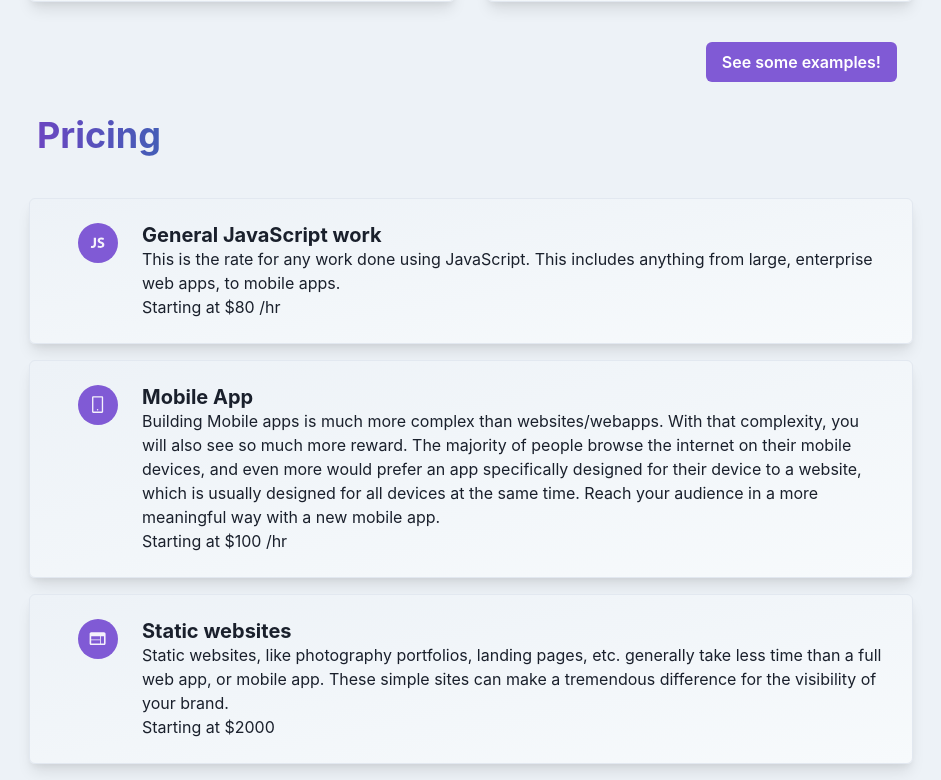
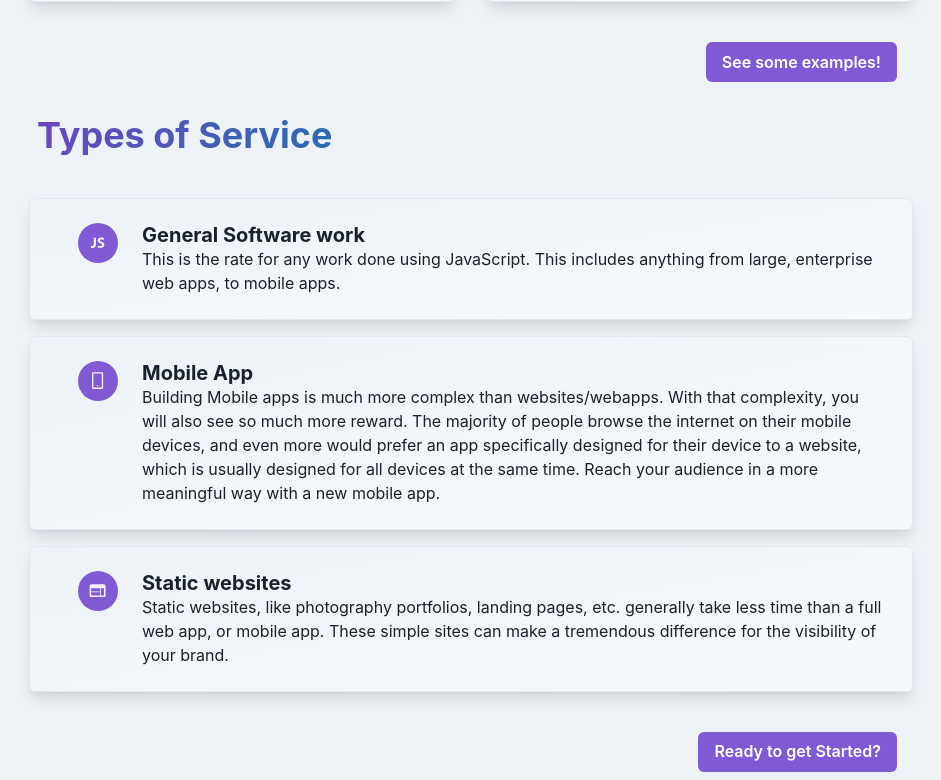
Before and after one commit to FindingHomeHere/portfolio-v2, a Next.js app: page /about in a window 1280 px wide. Shown: the part 1120-1900 px from the top of the page, without its empty margins (169-1110 px from the left). Built offline with nearby package versions, Linux system fonts and the light colour scheme.

Commit message:
Removed Google Analytics, updated pricing page

```diff
--- a/lib/ga/index.js
+++ /dev/null
@@ -1,11 +0,0 @@
-// log the pageview with their URL
-export const pageview = (url) => {
-  window.gtag('config', process.env.NEXT_PUBLIC_GOOGLE_ANALYTICS, {
-    page_path: url,
-  });
-};
-
-// log specific events happening.
-export const event = ({ action, params }) => {
-  window.gtag('event', action, params);
-};
--- a/pages/_app.js
+++ b/pages/_app.js
@@ -1,25 +1,10 @@
 import { ChakraProvider, Flex } from '@chakra-ui/react';
 import theme from '../styles/theme';
-import { useRouter } from 'next/router';
-import { useEffect } from 'react';
 
 import Navbar from '../components/Navbar';
 import Footer from '../components/Footer';
-import * as ga from '../lib/ga';
 
 function MyApp({ Component, pageProps }) {
-  const router = useRouter();
-
-  useEffect(() => {
-    const handleRouteChange = (url) => {
-      ga.pageview(url);
-    };
-    router.events.on('routeChangeComplete', handleRouteChange);
-
-    return () => {
-      router.events.off('routeChangeComplete', handleRouteChange);
-    };
-  }, [router.events]);
   return (
     <ChakraProvider theme={theme} resetCSS={true}>
       <Navbar />
--- a/pages/_document.js
+++ b/pages/_document.js
@@ -5,24 +5,6 @@ export default class Document extends NextDocument {
   render() {
     return (
       <Html lang='en'>
-        <Head>
-          <script
-            async
-            src={`https://www.googletagmanager.com/gtag/js?id=${process.env.NEXT_PUBLIC_GOOGLE_ANALYTICS}`}
-          />
-          <script
-            dangerouslySetInnerHTML={{
-              __html: `
-            window.dataLayer = window.dataLayer || [];
-            function gtag(){dataLayer.push(arguments);}
-            gtag('js', new Date());
-            gtag('config', '${process.env.NEXT_PUBLIC_GOOGLE_ANALYTICS}', {
-              page_path: window.location.pathname,
-            });
-          `,
-            }}
-          />
-        </Head>
         <body>
           <ColorModeScript initialColorMode={theme.config.initialColorMode} />
           <Main />
--- a/pages/about/index.js
+++ b/pages/about/index.js
@@ -135,7 +135,7 @@ const About = () => {
           <Heading
             mb={8}
             mx={4}
-            width='200px'
+            display='inline-block'
             bgGradient={
               colorMode === 'dark'
                 ? 'linear(to-r, purple.300, blue.500)'
@@ -143,26 +143,23 @@ const About = () => {
             }
             bgClip='text'
           >
-            Pricing
+            Types of Service
           </Heading>
           <SimpleGrid spacing='16px' p={2} columns={1}>
             <ServiceItem
-              title='General JavaScript work'
+              title='General Software work'
               icon={DiJavascript1}
               description='This is the rate for any work done using JavaScript. This includes anything from large, enterprise web apps, to mobile apps.'
-              price='Starting at $80 /hr'
             />
             <ServiceItem
               title='Mobile App'
               icon={AiOutlineMobile}
               description='Building Mobile apps is much more complex than websites/webapps. With that complexity, you will also see so much more reward. The majority of people browse the internet on their mobile devices, and even more would prefer an app specifically designed for their device to a website, which is usually designed for all devices at the same time. Reach your audience in a more meaningful way with a new mobile app.'
-              price='Starting at $100 /hr'
             />
             <ServiceItem
               title='Static websites'
               icon={MdWeb}
               description='Static websites, like photography portfolios, landing pages, etc. generally take less time than a full web app, or mobile app. These simple sites can make a tremendous difference for the visibility of your brand.'
-              price='Starting at $2000'
             />
           </SimpleGrid>
           <Flex align='center' justify='flex-end' py={8} px={2}>
```
Also changed, not shown: 1 other file (tests, documents, lock files or other folders).
